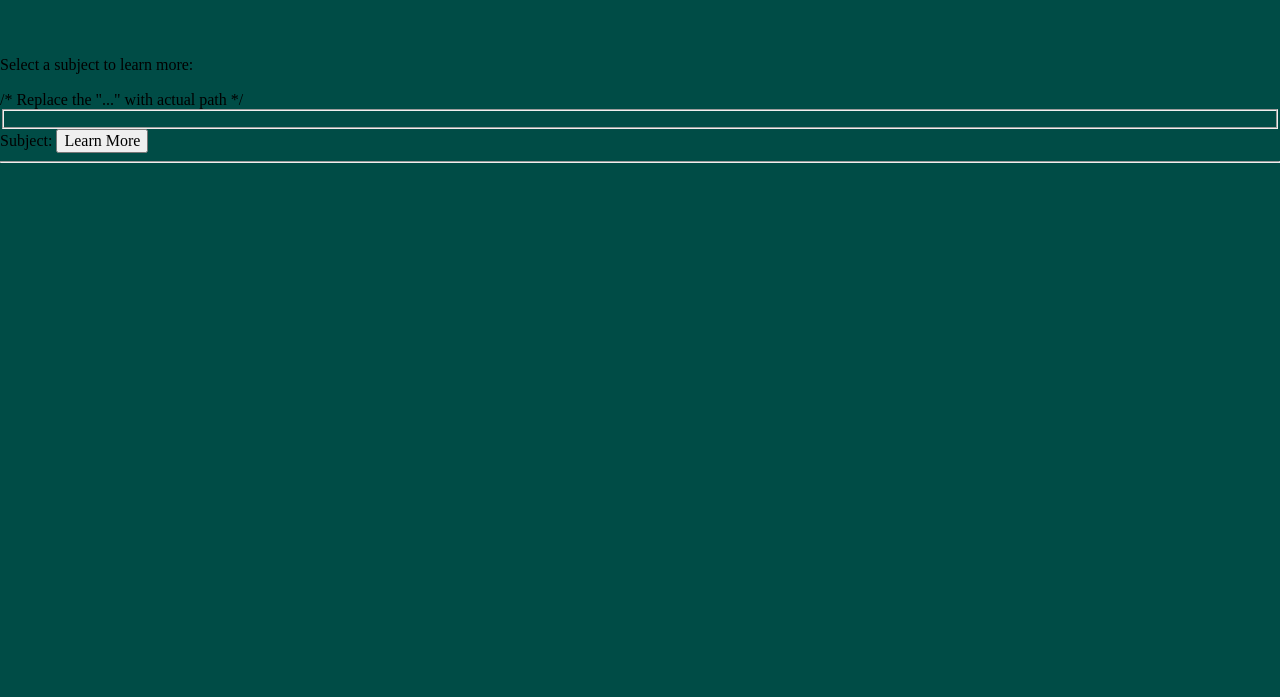
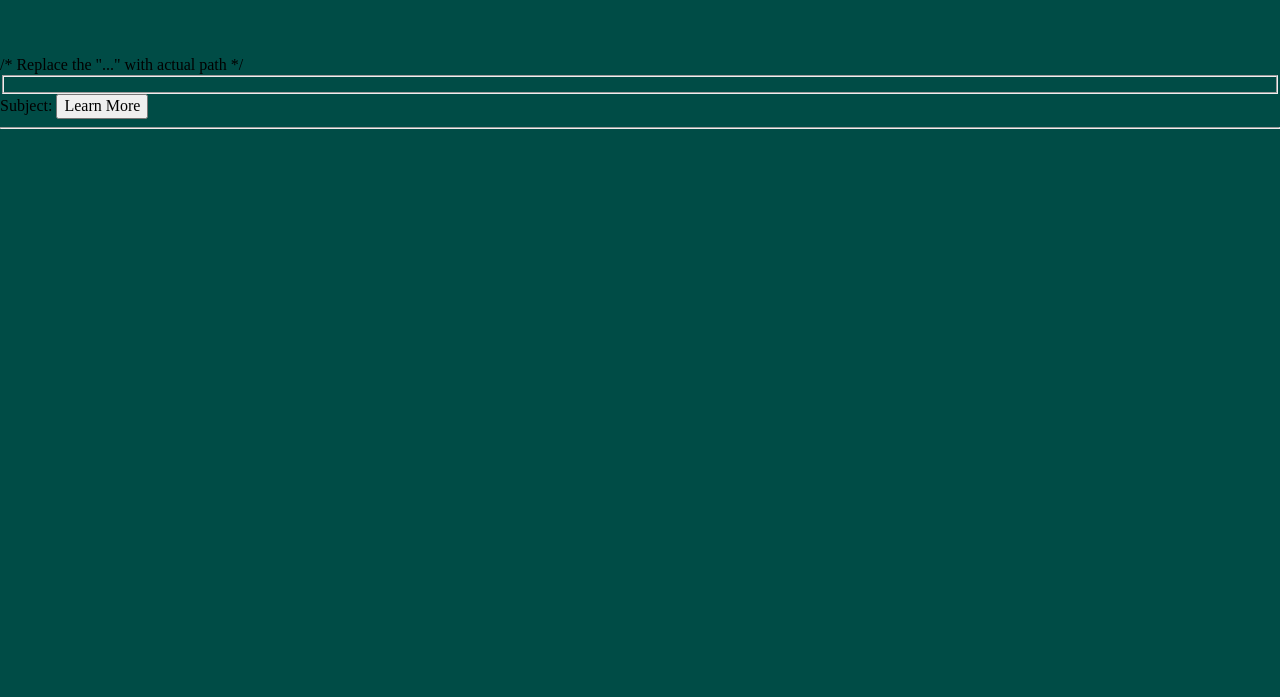
Before and after one commit to Lettuce/Hackathon-For-Social-Good-2026---Learning-Engine, a website: page frontend/subject.html in a window 1280 px wide. Shown: the part 103-800 px from the top of the page. Drawn offline with nearby package versions, Linux system fonts and the light colour scheme.

Commit message:
Removed unnecessary text

```diff
--- a/frontend/subject.html
+++ b/frontend/subject.html
@@ -16,7 +16,6 @@
 
 <body>
     <h1 id="h1"> Subjects </h1>
-    <p>Select a subject to learn more:</p>
     <form type="post" action="../backend/data/..." id="form"> /* Replace the "..." with actual path */
         <fieldset>
             <legend id="formlegend"></legend>
```
